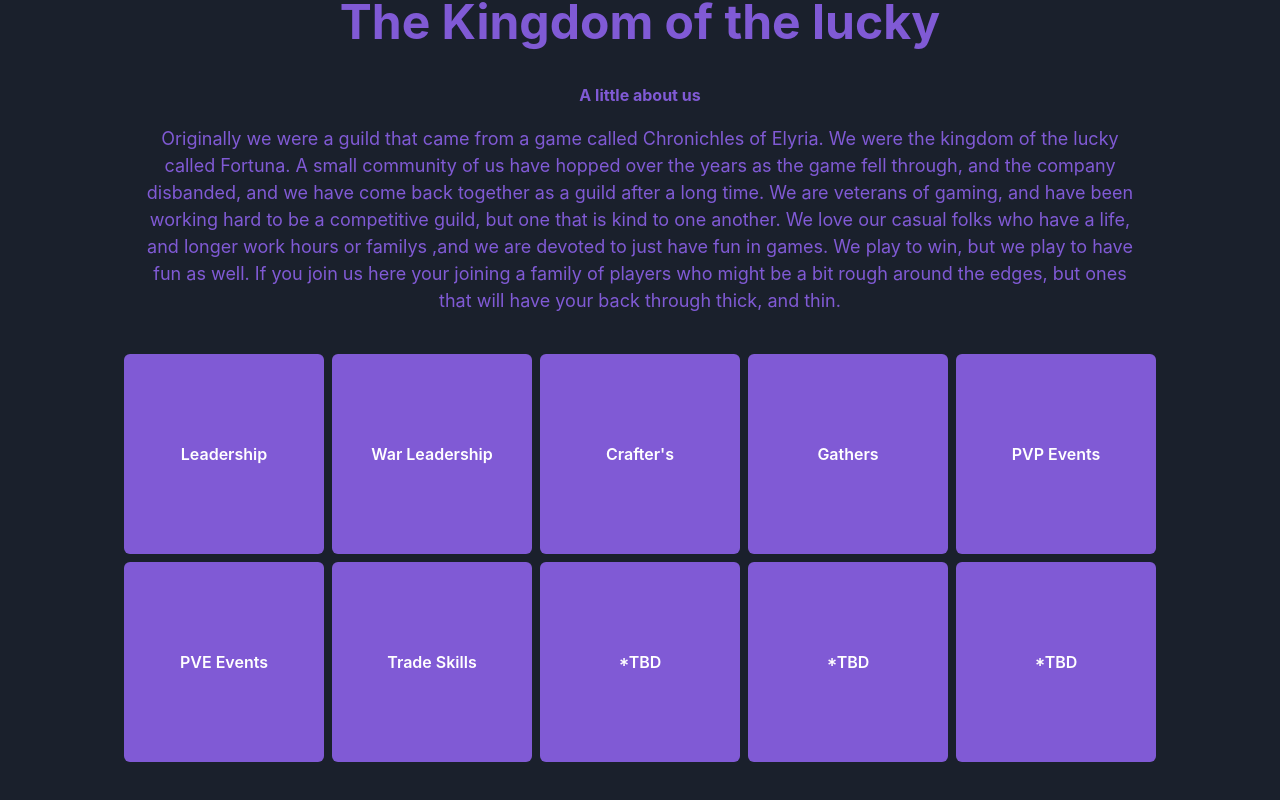
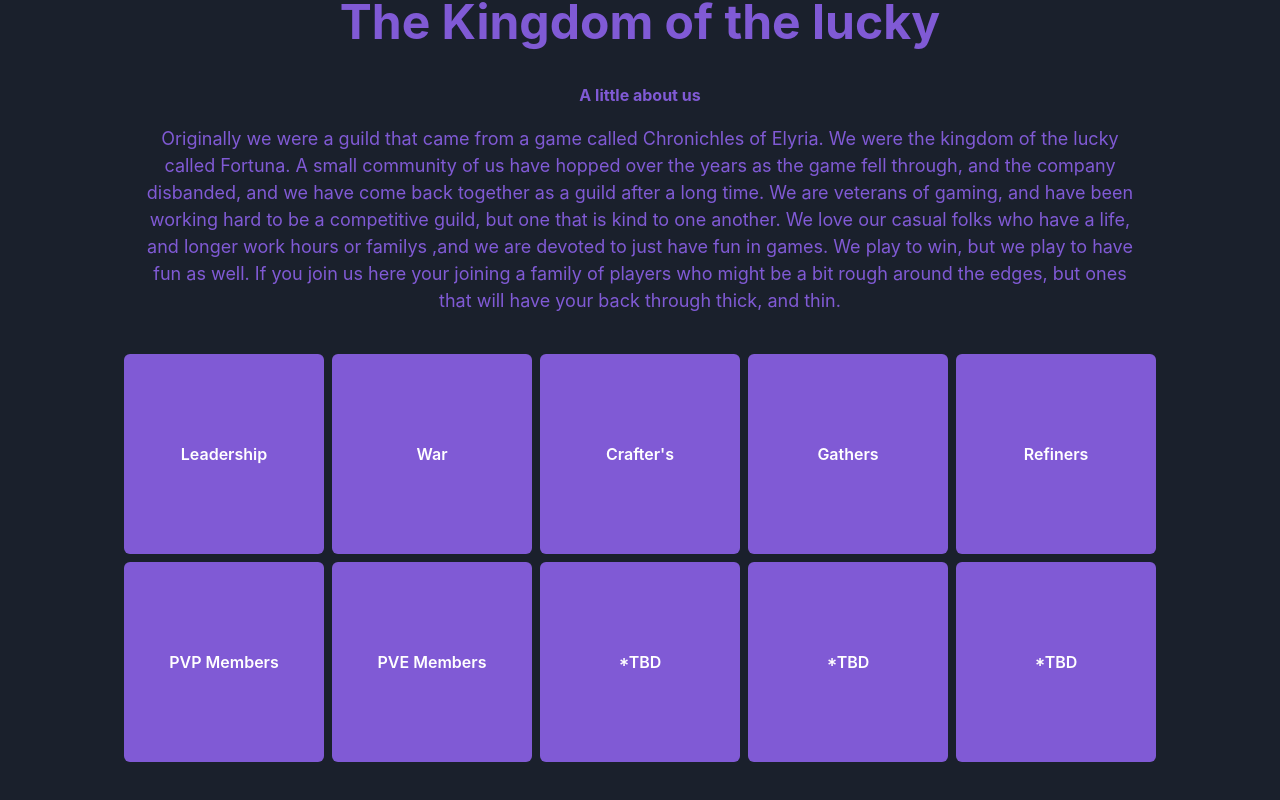
Before and after one commit to JobVil/fortuna-empire, a Next.js app: page / in a window 1280 px wide. Shown: the part 242-1042 px from the top of the page. Built offline with nearby package versions, Linux system fonts and the light colour scheme; no server answers; the database is empty.

Commit message:
adding gather,war,pvp,pve,refiners and other to site

```diff
--- a/pages/index.tsx
+++ b/pages/index.tsx
@@ -41,26 +41,27 @@ export default function Home() {
 					<Button w={'200px'} h={'200px'} onClick={() => onClick('/leader')} colorScheme={'purple'}>
 						Leadership
 					</Button>
-					<Button w={'200px'} h={'200px'} colorScheme={'purple'}>
-						War Leadership
+					<Button w={'200px'} h={'200px'} onClick={() => onClick('/war')} colorScheme={'purple'}>
+						War
 					</Button>
 					<Button w={'200px'} h={'200px'} onClick={() => onClick('/crafters')} colorScheme={'purple'}>
 						Crafter&apos;s
 					</Button>
-					<Button w={'200px'} h={'200px'} colorScheme={'purple'}>
+					<Button w={'200px'} h={'200px'} onClick={() => onClick('/gathers')} colorScheme={'purple'}>
 						Gathers
 					</Button>
-					<Button w={'200px'} h={'200px'} colorScheme={'purple'}>
-						PVP Events
+					<Button w={'200px'} h={'200px'} onClick={() => onClick('/refiners')} colorScheme={'purple'}>
+						Refiners
 					</Button>
 				</HStack>
 				<HStack>
-					<Button w={'200px'} h={'200px'} onClick={() => onClick('/leader')} colorScheme={'purple'}>
-						PVE Events
+					<Button w={'200px'} h={'200px'} onClick={() => onClick('/pvp')} colorScheme={'purple'}>
+						PVP Members
 					</Button>
-					<Button w={'200px'} h={'200px'} colorScheme={'purple'}>
-						Trade Skills
+					<Button w={'200px'} h={'200px'} onClick={() => onClick('/pve')} colorScheme={'purple'}>
+						PVE Members
 					</Button>
+
 					<Button w={'200px'} h={'200px'} colorScheme={'purple'}>
 						*TBD
 					</Button>
--- a/styles/globals.css
+++ b/styles/globals.css
@@ -30,7 +30,7 @@ a {
 
 .react-tags__selected button::after{
   position: absolute;
-  top: -35px;
+  top: -36px;
   bottom: 0;
   right: 8px;
   content: "\2715"; /* use the hex value here... */
```
Also changed, not shown: pages/gathers.tsx (added, +35 -0 lines), pages/pve.tsx (added, +30 -0 lines), pages/pvp.tsx (added, +30 -0 lines), pages/refiners.tsx (added, +35 -0 lines), pages/war.tsx (added, +30 -0 lines).
